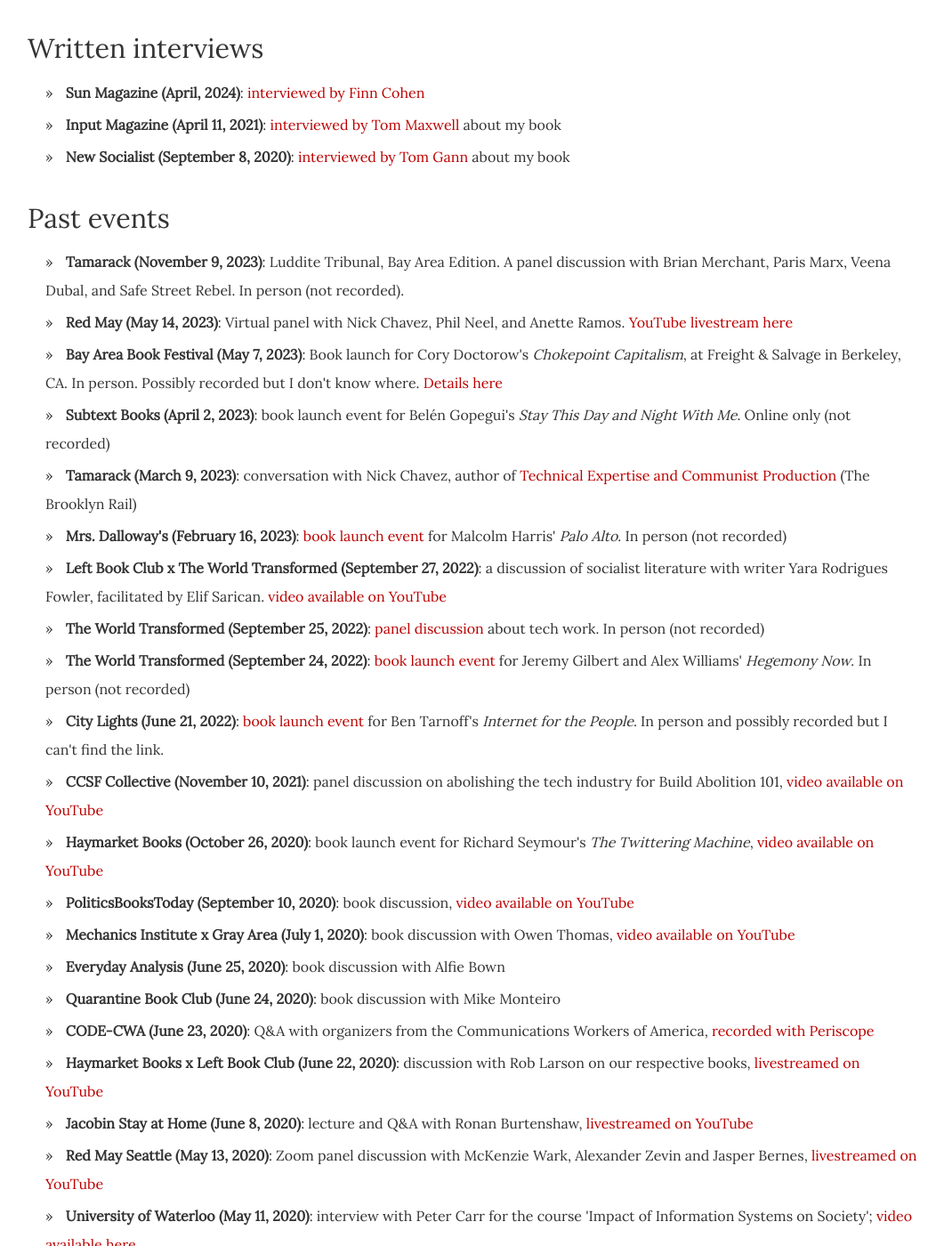
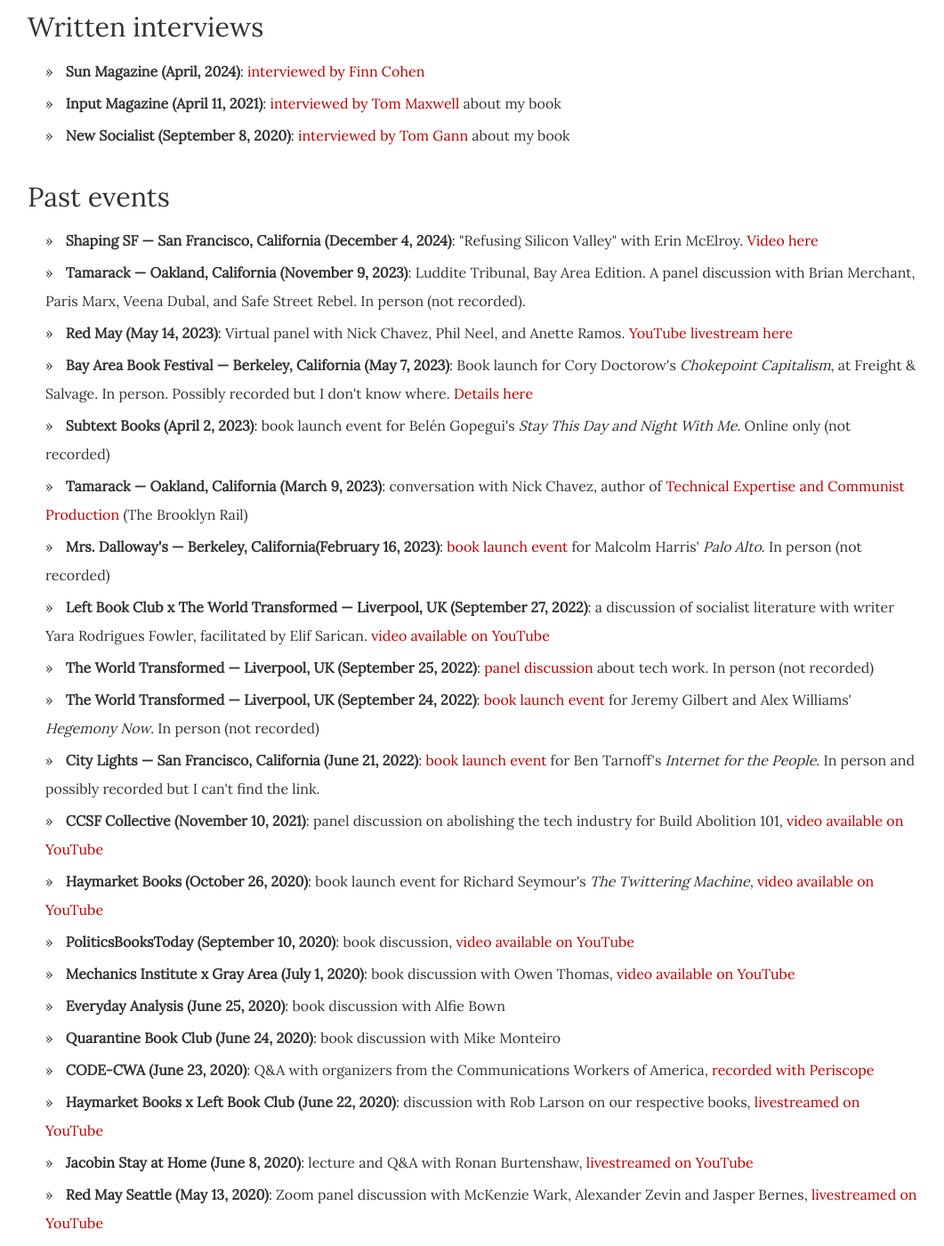
Before and after one commit to dellsystem/dellsystem.github.io, a Jekyll site: the page built from speaking/index.html, in a window 1280 px wide and 1400 px high, scrolled down 2231 px. Shown: the whole window at 89% size, without its empty margins (109-1170 px from the left). Built offline with Jekyll 4.4.1, drawn with Linux system fonts in a browser that asks for light colours; some of the changed text lies outside the part shown.

Commit message:
Update speaking page
Added locations to some of the most recent speaking events, just for
fun. Moved the Shaping SF event to the recent section.

```diff
--- a/_includes/past.html
+++ b/_includes/past.html
@@ -1,16 +1,16 @@
 <ul>
-    <li><strong>Tamarack (November 9, 2023)</strong>: Luddite Tribunal, Bay Area Edition. A panel discussion with Brian Merchant, Paris Marx, Veena Dubal, and Safe Street Rebel. In person (not recorded).</li>
+    <li><strong>Shaping SF &mdash; San Francisco, California (December 4, 2024)</strong>: "Refusing Silicon Valley" with Erin McElroy. <a href="https://www.shapingsf.org/public-talks/archive_video_2024.html#rsv_vid">Video here</a></li>
+    <li><strong>Tamarack &mdash; Oakland, California (November 9, 2023)</strong>: Luddite Tribunal, Bay Area Edition. A panel discussion with Brian Merchant, Paris Marx, Veena Dubal, and Safe Street Rebel. In person (not recorded).</li>
     <li><strong>Red May (May 14, 2023)</strong>: Virtual panel with Nick Chavez, Phil Neel, and Anette Ramos. <a href="https://www.youtube.com/watch?v=EQu5EVkC5vc">YouTube livestream here</a></li>
-    <li><strong>Bay Area Book Festival (May 7, 2023)</strong>: Book launch for
-    Cory Doctorow's <em>Chokepoint Capitalism</em>, at Freight &amp; Salvage in
-    Berkeley, CA. In person. Possibly recorded but I don't know where. <a href="https://www.baybookfest.org/session/chokepoint-capitalism/">Details here</a></li>
+    <li><strong>Bay Area Book Festival &mdash; Berkeley, California (May 7, 2023)</strong>: Book launch for
+    Cory Doctorow's <em>Chokepoint Capitalism</em>, at Freight &amp; Salvage. In person. Possibly recorded but I don't know where. <a href="https://www.baybookfest.org/session/chokepoint-capitalism/">Details here</a></li>
     <li><strong>Subtext Books (April 2, 2023)</strong>: book launch event for Belén Gopegui's <em>Stay This Day and Night With Me</em>. Online only (not recorded)</li>
-    <li><strong>Tamarack (March 9, 2023)</strong>: conversation with Nick Chavez, author of <a href="https://brooklynrail.org/2022/12/field-notes/Technical-Expertise-and-Communist-Production">Technical Expertise and Communist Production</a> (The Brooklyn Rail)</li>
-    <li><strong>Mrs. Dalloway's (February 16, 2023)</strong>: <a href="https://www.mrsdalloways.com/events/malcolm-harris-store-reading-and-signing-his-new-book-palo-alto">book launch event</a> for Malcolm Harris' <em>Palo Alto</em>. In person (not recorded)</li>
-    <li><strong>Left Book Club x The World Transformed (September 27, 2022)</strong>: a discussion of socialist literature with writer Yara Rodrigues Fowler, facilitated by Elif Sarican. <a href="https://www.youtube.com/watch?v=2Yb1gO7OniI">video available on YouTube</a></li>
-    <li><strong>The World Transformed (September 25, 2022)</strong>: <a href="https://theworldtransformed.org/twt-22/programme/were-all-tech-workers-now/">panel discussion</a> about tech work. In person (not recorded)</li>
-    <li><strong>The World Transformed (September 24, 2022)</strong>: <a href="https://theworldtransformed.org/twt-22/programme/hegemony-now-how-wall-street-and-big-tech-won-the-world/">book launch event</a> for Jeremy Gilbert and Alex Williams' <em>Hegemony Now</em>. In person (not recorded)</li>
-    <li><strong>City Lights (June 21, 2022)</strong>: <a href="https://citylights.com/events/ben-tarnoff-launch-party-for-internet-for-the-people-the-fight-for-our-digital-future/">book launch event</a> for Ben Tarnoff's <em>Internet for the People</em>. In person and possibly recorded but I can't find the link.</li>
+    <li><strong>Tamarack &mdash; Oakland, California (March 9, 2023)</strong>: conversation with Nick Chavez, author of <a href="https://brooklynrail.org/2022/12/field-notes/Technical-Expertise-and-Communist-Production">Technical Expertise and Communist Production</a> (The Brooklyn Rail)</li>
+    <li><strong>Mrs. Dalloway's &mdash; Berkeley, California(February 16, 2023)</strong>: <a href="https://www.mrsdalloways.com/events/malcolm-harris-store-reading-and-signing-his-new-book-palo-alto">book launch event</a> for Malcolm Harris' <em>Palo Alto</em>. In person (not recorded)</li>
+    <li><strong>Left Book Club x The World Transformed &mdash; Liverpool, UK (September 27, 2022)</strong>: a discussion of socialist literature with writer Yara Rodrigues Fowler, facilitated by Elif Sarican. <a href="https://www.youtube.com/watch?v=2Yb1gO7OniI">video available on YouTube</a></li>
+    <li><strong>The World Transformed &mdash; Liverpool, UK (September 25, 2022)</strong>: <a href="https://theworldtransformed.org/twt-22/programme/were-all-tech-workers-now/">panel discussion</a> about tech work. In person (not recorded)</li>
+    <li><strong>The World Transformed &mdash; Liverpool, UK (September 24, 2022)</strong>: <a href="https://theworldtransformed.org/twt-22/programme/hegemony-now-how-wall-street-and-big-tech-won-the-world/">book launch event</a> for Jeremy Gilbert and Alex Williams' <em>Hegemony Now</em>. In person (not recorded)</li>
+    <li><strong>City Lights &mdash; San Francisco, California (June 21, 2022)</strong>: <a href="https://citylights.com/events/ben-tarnoff-launch-party-for-internet-for-the-people-the-fight-for-our-digital-future/">book launch event</a> for Ben Tarnoff's <em>Internet for the People</em>. In person and possibly recorded but I can't find the link.</li>
     <li><strong>CCSF Collective (November 10, 2021)</strong>: panel discussion on abolishing the tech industry for Build Abolition 101, <a href="https://www.youtube.com/watch?v=PCeJMfdaCN4">video available on YouTube</a>
     <li><strong>Haymarket Books (October 26, 2020)</strong>: book launch event for Richard Seymour's <em>The Twittering Machine</em>, <a href="https://www.youtube.com/watch?v=k4zu8Wvoepc">video available on YouTube</a></li>
     <li><strong>PoliticsBooksToday (September 10, 2020)</strong>: book discussion, <a href="https://www.youtube.com/watch?v=RQlPIrb8WkE">video available on YouTube</a></li>
--- a/_includes/upcoming.html
+++ b/_includes/upcoming.html
@@ -1,3 +1 @@
-<ul>
-    <li><strong>Shaping SF (December 4, 2024)</strong>: "Refusing Silicon Valley" with Erin McElroy. <a href="https://www.shapingsf.org/public-talks/">More information here.</a></li>
-</ul>
+Nothing at the moment.
```
